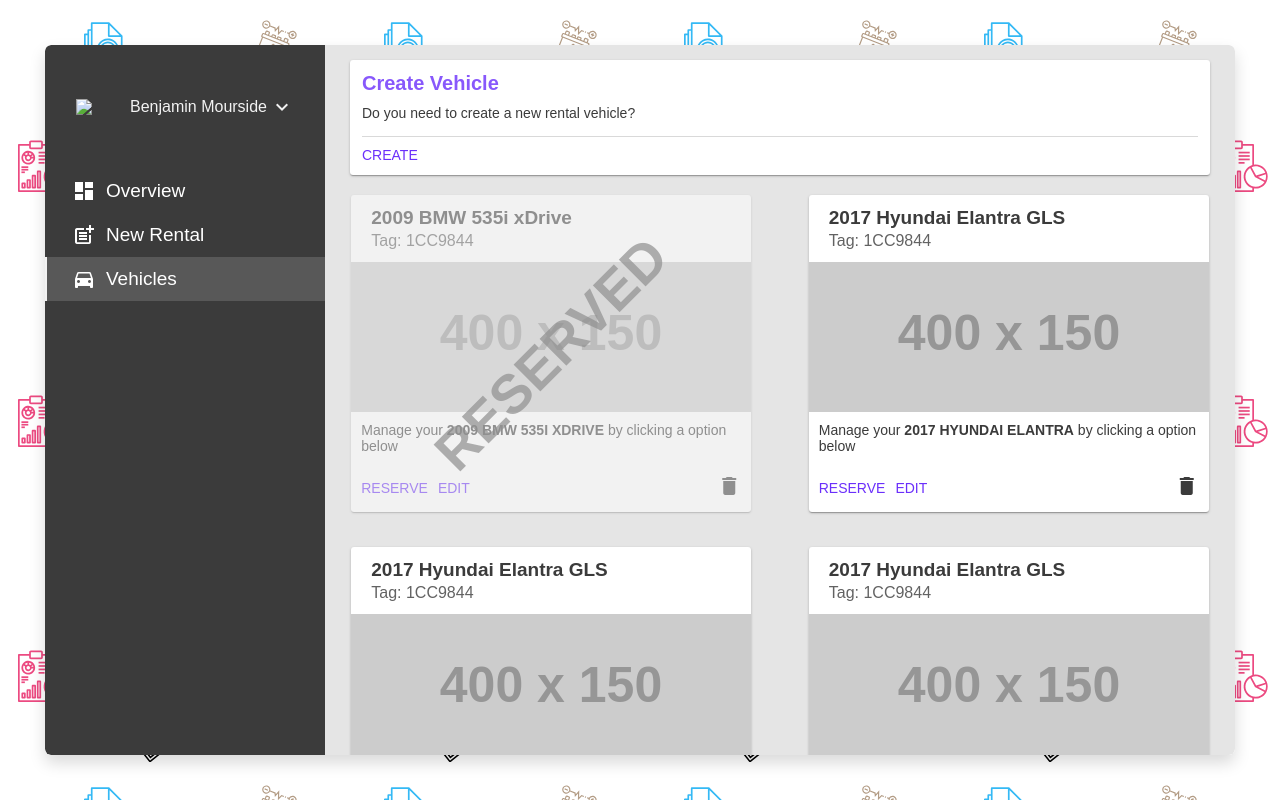
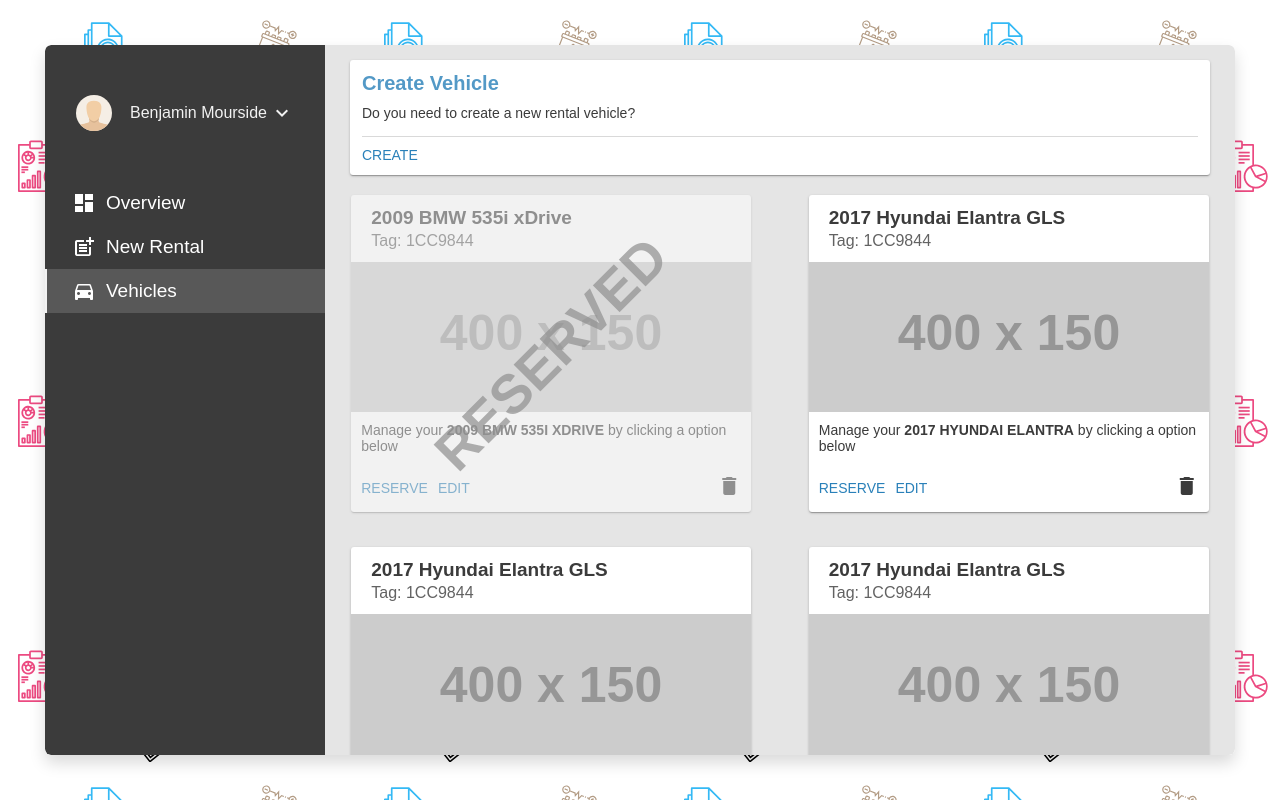
Before and after one commit to amattu2/automotive-rental-manager, a plain HTML site: page index.html in a window 1280 px wide. Drawn offline with Linux system fonts and the light colour scheme; placeholder pictures from the web are drawn by us.

Commit message:
Fix CSS styling rules. change theme color

```diff
--- a/assets/css/elements.css
+++ b/assets/css/elements.css
@@ -9,6 +9,7 @@
   --navigation-width-px: 280px;
   --box-shadow-1: 0 1px 3px 0 rgba(0, 0, 0, 0.2), 0 1px 1px 0 rgba(0, 0, 0, 0.14), 0 2px 1px -1px rgba(0, 0, 0, 0.12);
   --box-shadow-2: 0 10px 20px rgba(0, 0, 0, 0.19), 0 6px 6px rgba(0, 0, 0, 0.23);
+  --theme-color-1: #2980b9;
 }
 
 .card-1 {
@@ -29,7 +30,7 @@
   position: relative;
 }
 
-.card-1[data-reserved="true"]:before {
+.card-1[data-reserved="true"]::before {
   content: " RESERVED ";
   color: #3b3b3b;
   font-weight: bold;
@@ -45,16 +46,16 @@
   padding: 12px 10px;
 }
 
-.card-1  .card-title-text-main {
+.card-1 .card-title-text-main {
   font-weight: bold;
   font-size: 19px;
 }
 
-.card-1  .card-title-text {
+.card-1 .card-title-text {
   padding-left: 10px;
 }
 
-.card-1  .card-title-text-secondary {
+.card-1 .card-title-text-secondary {
   margin-top: 3px;
   opacity: 0.8;
 }
@@ -74,25 +75,27 @@
   user-select: none;
 }
 
-.card-1  .card-actions {
+.card-1 .card-actions {
   display: flex;
   align-items: center;
   padding: 10px;
   user-select: none;
 }
 
-.card-1  .card-action {
+.card-1 .card-action {
   margin-right: 10px;
   font-size: 14px;
-	color: #6b2ffb;
+  color: var(--theme-color-1);
   text-transform: uppercase;
 }
 
-.card-1 .card-action-icon, .card-1 .card-action {
+.card-1 .card-action-icon,
+.card-1 .card-action {
   cursor: pointer;
 }
 
-.card-1[data-reserved="true"] .card-title, .card-1[data-reserved="true"] .card-action {
+.card-1[data-reserved="true"] .card-title,
+.card-1[data-reserved="true"] .card-action {
   /*text-decoration: line-through;*/
 }
 
@@ -108,17 +111,21 @@
   margin-top: 15px;
   color: #3b3b3b;
   transition: opacity 0.2s ease-out;
+  user-select: none;
 }
 
 .card-2 .card-title {
   font-weight: bold;
   font-size: 20px;
-	color: #6b2ffb;
+  color: var(--theme-color-1);
   margin-bottom: 10px;
   opacity: 0.8;
 }
 
-.card-2 .card-text {font-size: 14px;margin-bottom: 15px;}
+.card-2 .card-text {
+  font-size: 14px;
+  margin-bottom: 15px;
+}
 
 .card-2 .card-actions {
   border-top: 1px solid rgba(0, 0, 0, 0.15);
@@ -126,7 +133,7 @@
 }
 
 .card-2 .card-action {
-	color: #6b2ffb;
+  color: var(--theme-color-1);
   text-transform: uppercase;
   font-size: 14px;
   cursor: pointer;
--- a/assets/css/index.css
+++ b/assets/css/index.css
@@ -5,7 +5,8 @@
   License GNU Affero General Public License v3.0
 */
 
-html, body {
+html,
+body {
   padding: 0;
   margin: 0;
   height: 100%;
--- a/index.html
+++ b/index.html
@@ -19,7 +19,7 @@
 					<div class='profile' id='profile-toggle'>
 						<div class='profile-case'>
 							<div class='profile-top'>
-								<img src='assets/svg/avatar.svg' />
+								<img src='assets/img/avatar.svg' />
 								<span>Benjamin Mourside</span>
 								<i class='material-icons' id='profile-expand'>expand_more</i>
 							</div>
```
Lines whose indentation alone changed are shown as unchanged.
